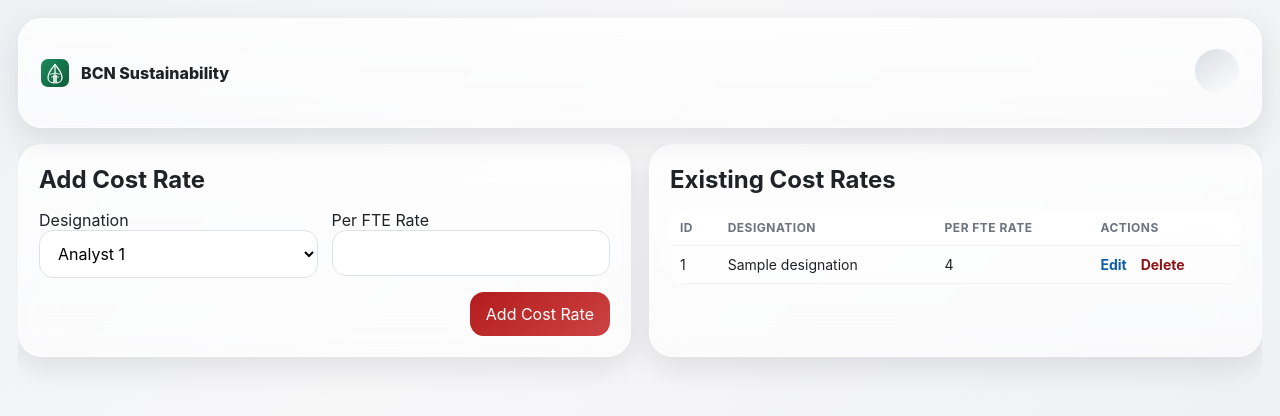
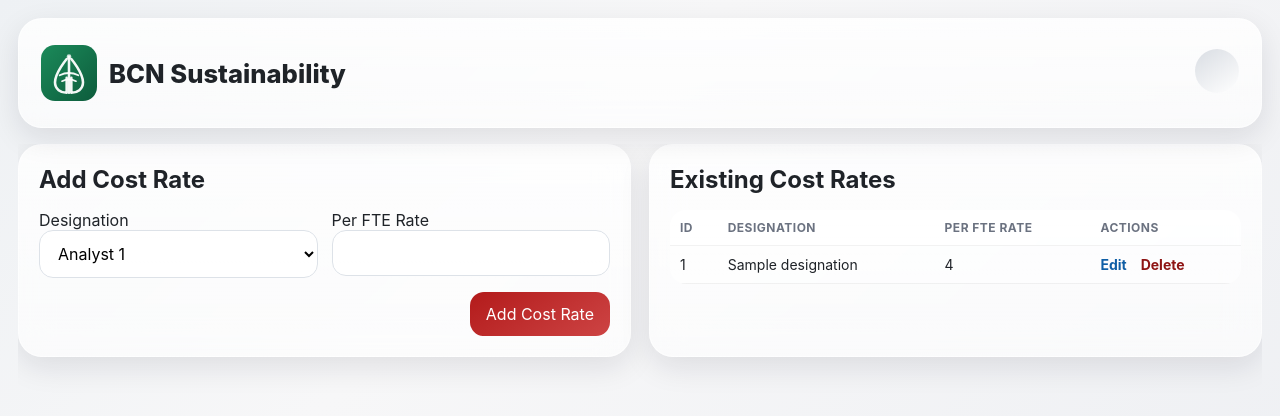
Before and after one commit to Shashank-Bain/susadmin2, a Flask app: template templates/admin_cost_rates.html in a window 1280 px wide. Shown: the top 416 px of the page. Run offline with Flask 3, Linux system fonts and the light colour scheme; the visitor is signed in with stand-in values (Sample User, id 1); the template is opened without the code that fills it: most values are stand-ins (such as "Sample title", 1, 10 or a date in 2020).

Commit message:
Enlarge the website logo and brand title on the main page
Update the CSS to double the size of the logo and brand title elements on the main page.

Replit-Commit-Author: Agent
Replit-Commit-Session-Id: 46e9e6c8-c6dd-4a5f-8eb1-e1b3eb910c57
Replit-Commit-Checkpoint-Type: full_checkpoint
Replit-Commit-Event-Id: 8d784b06-8292-4936-865c-f74db7263f1f
Replit-Commit-Screenshot-Url: https://storage.googleapis.com/screenshot-production-us-central1/8716206b-6d18-43c9-86b1-923b803a3c3a/46e9e6c8-c6dd-4a5f-8eb1-e1b3eb910c57/fLh5yvJ
Replit-Helium-Checkpoint-Created: true

```diff
--- a/static/css/styles.css
+++ b/static/css/styles.css
@@ -70,8 +70,8 @@ textarea {
 }
 
 .brand-mark {
-  width: 28px;
-  height: 28px;
+  width: 56px;
+  height: 56px;
   flex: 0 0 auto;
   background: url('../images/logo.svg') no-repeat center / contain;
 }
@@ -176,6 +176,7 @@ textarea {
 
 .brand-title {
   font-weight: 800;
+  font-size: 1.6em;
 }
 
 .brand-subtitle {
```
